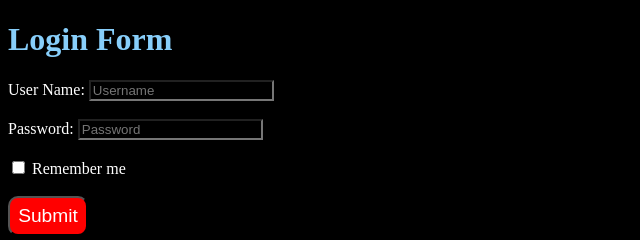
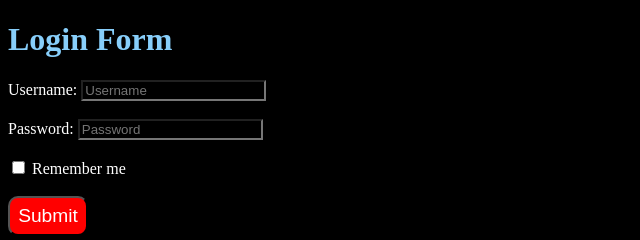
Before and after one commit to acciojob/remember-me-login-form-bsp3725k, a website: page main.html in a window 1280 px wide. Shown: the full height of the page, 0-640 px from the left. Drawn offline with Linux system fonts and the light colour scheme.

Commit message:
created a submission

```diff
--- a/main.html
+++ b/main.html
@@ -10,11 +10,11 @@
 	<!-- the entire body must be written by student -->
 	    <h1>Login Form</h1>
     <form id="login-form">
-        <label for="username">User Name:</label>
-        <input type="text" id="username" placeholder="Username">
+        <label for="username">Username:</label>
+        <input type="text" id="username" placeholder="Username" required>
         <br><br>
         <label for="password">Password:</label>
-        <input type="password" id="password" placeholder="Password">
+        <input type="password" id="password" placeholder="Password" required>
         <br><br>
         <input type="checkbox" id="checkbox">
         <label for="checkbox">Remember me</label>
```
